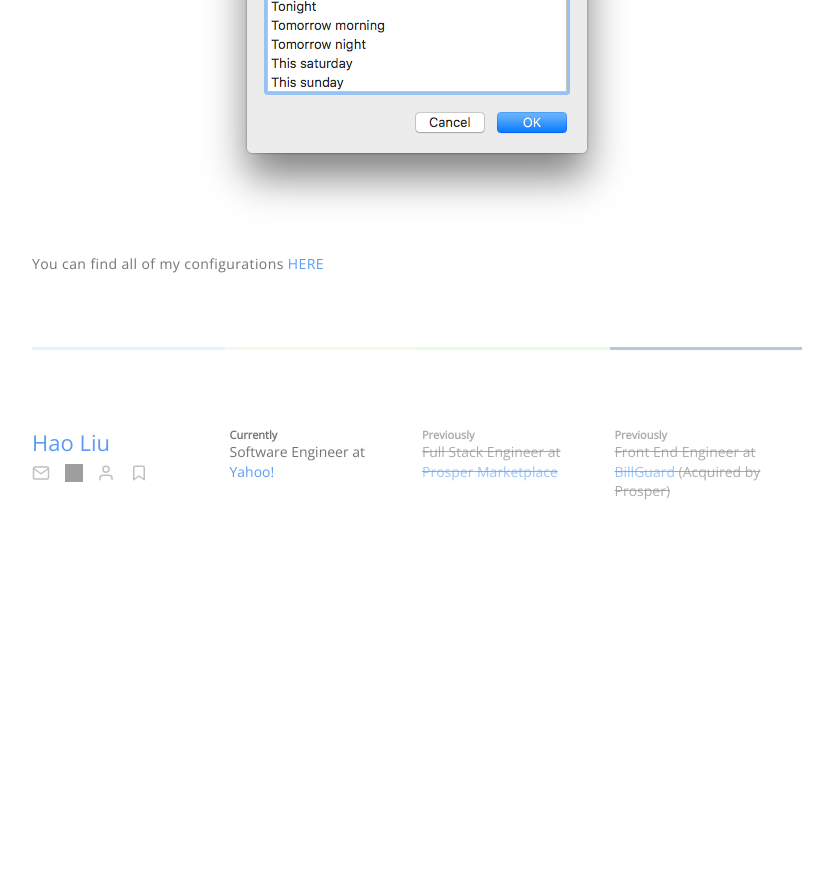
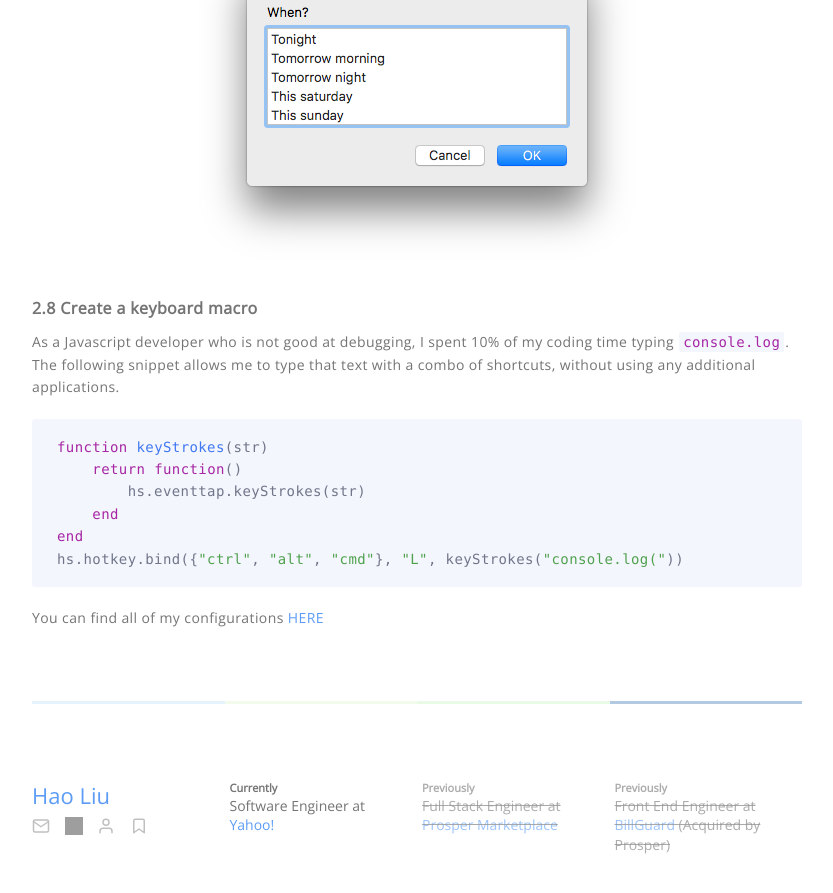
Before and after one commit to fuermosi777/fuermosi777.github.io, a Jekyll site: the page built from _posts/English/2017-06-02-macos-automation-and-shortcuts-with-hammerspoon.md, in a window 1280 px wide and 900 px high, scrolled down 7021 px. Shown: the top 893 px of the window, without its empty margins (223-1056 px from the left). Built offline with Jekyll 4.4.1, drawn with Linux system fonts in a browser that asks for light colours; comment, search, counter and statistics services are not loaded; before the commit the page ends 7568 px from its top, so only the background shows below that; some of the changed text lies outside the part shown; grey boxes are pictures that could not be loaded.

Commit message:
update posts

````diff
--- a/_posts/English/2017-06-02-macos-automation-and-shortcuts-with-hammerspoon.md
+++ b/_posts/English/2017-06-02-macos-automation-and-shortcuts-with-hammerspoon.md
@@ -256,4 +256,17 @@ hs.hotkey.bind({"ctrl", "alt", "cmd"}, "R", addReminder)
 
 ![](/images/hammerspoon-reminder-demo-3.png)
 
+### Create a keyboard macro
+
+As a Javascript developer who is not good at debugging, I spent 10% of my coding time typing `console.log`. The following snippet allows me to type that text with a combo of shortcuts, without using any additional applications.
+
+```
+function keyStrokes(str)
+    return function()
+        hs.eventtap.keyStrokes(str)
+    end
+end
+hs.hotkey.bind({"ctrl", "alt", "cmd"}, "L", keyStrokes("console.log("))
+```
+
 You can find all of my configurations [HERE](https://github.com/fuermosi777/utils/blob/master/hammerspoon/init.lua)
````
Also changed, not shown: _posts/Chinese/2017-06-02-使用Hammerspoon自动化工作流.md (+12 -0 lines).
